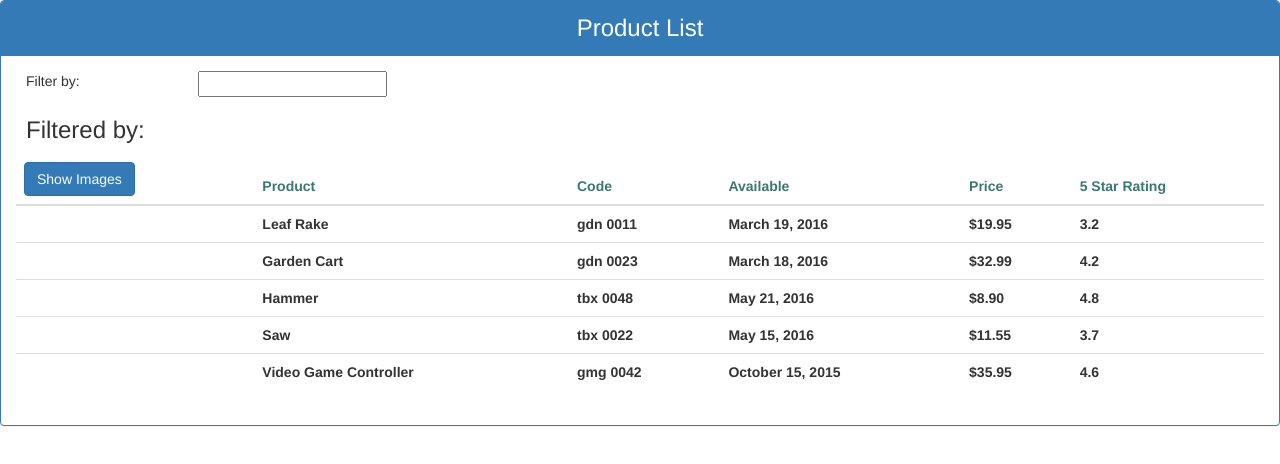
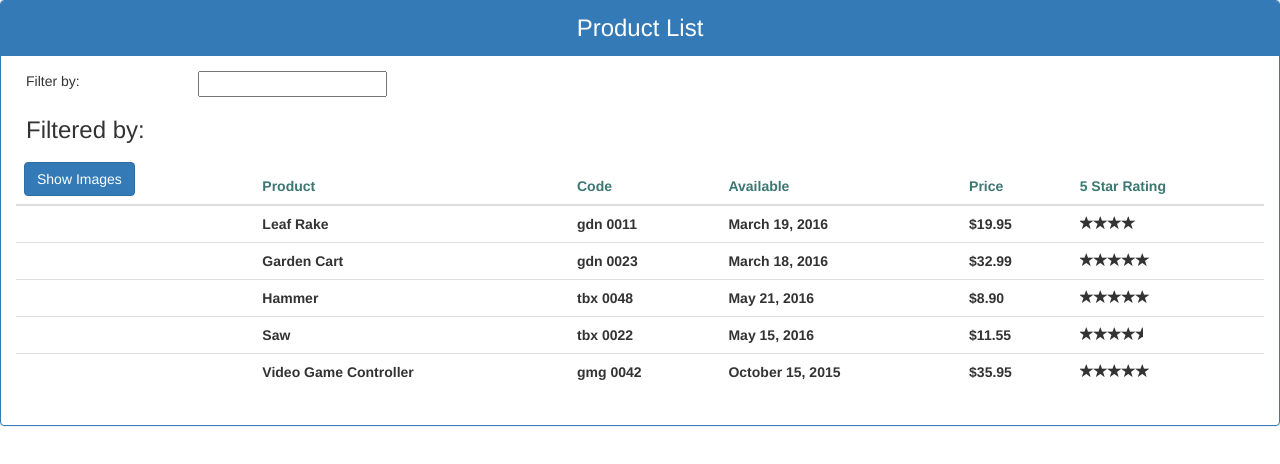
Before and after one commit to saurabhpati/angular2-product-management, an Angular app: page / in a window 1280 px wide. Shown: the top 464 px of the page. Built offline with nearby package versions, Linux system fonts and the light colour scheme.

Commit message:
nested star component

```diff
--- a/src/app/products/product-list.component.html
+++ b/src/app/products/product-list.component.html
@@ -33,7 +33,7 @@
                         <th>{{product.productCode | lowercase | convertToSpace: '-'}}</th>
                         <th>{{product.releaseDate}}</th>
                         <th>{{product.price | currency: 'USD': true: '1.2-2'}}</th>
-                        <th>{{product.starRating}}</th>
+                        <th><pm-star [rating]="product.starRating"></pm-star></th>
                     </tr>
                 </tbody>
             </table>
--- a/src/app/products/product-list.component.ts
+++ b/src/app/products/product-list.component.ts
@@ -104,7 +104,7 @@ export class ProductListComponent implements OnInit {
      * Establishes life cycle hook for product list component.
      */
     ngOnInit(): void {
-
+        // No implementation as of now.
     }
 
     /**
--- /dev/null
+++ b/src/app/shared/star.component.ts
@@ -0,0 +1,23 @@
+import { Component, OnChanges, SimpleChanges, Input } from "@angular/core";
+
+@Component({
+    selector: 'pm-star',
+    templateUrl: './star.component.html',
+    styleUrls:['./star.component.css']
+})
+/**
+ * The nestable component that can be used to display stars.
+ */
+export class StarComponent implements OnChanges {
+    @Input() private rating: number;
+    private starWidth: number;
+
+    /**
+     * Detects a change in the rating from parent component through the input parameter and applies
+     * that change in the nested component.
+     * @param changes The changes parameter as part of OnChanges implementation
+     */
+    ngOnChanges(changes: SimpleChanges): void {
+        this.starWidth = this.rating * 86 / 5;
+    }
+}
```
Also changed, not shown: src/app/app.module.ts (+7 -1 lines).
